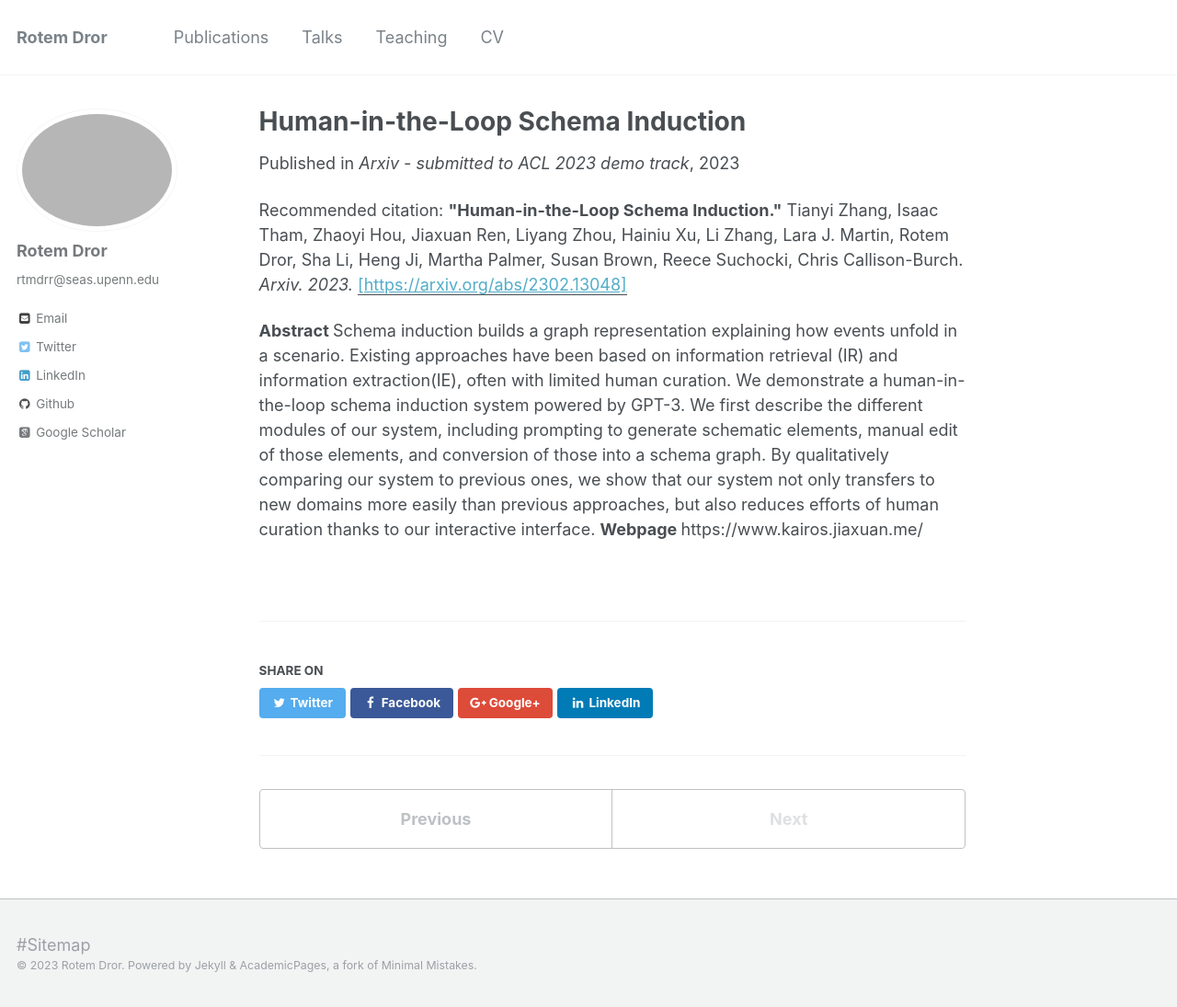
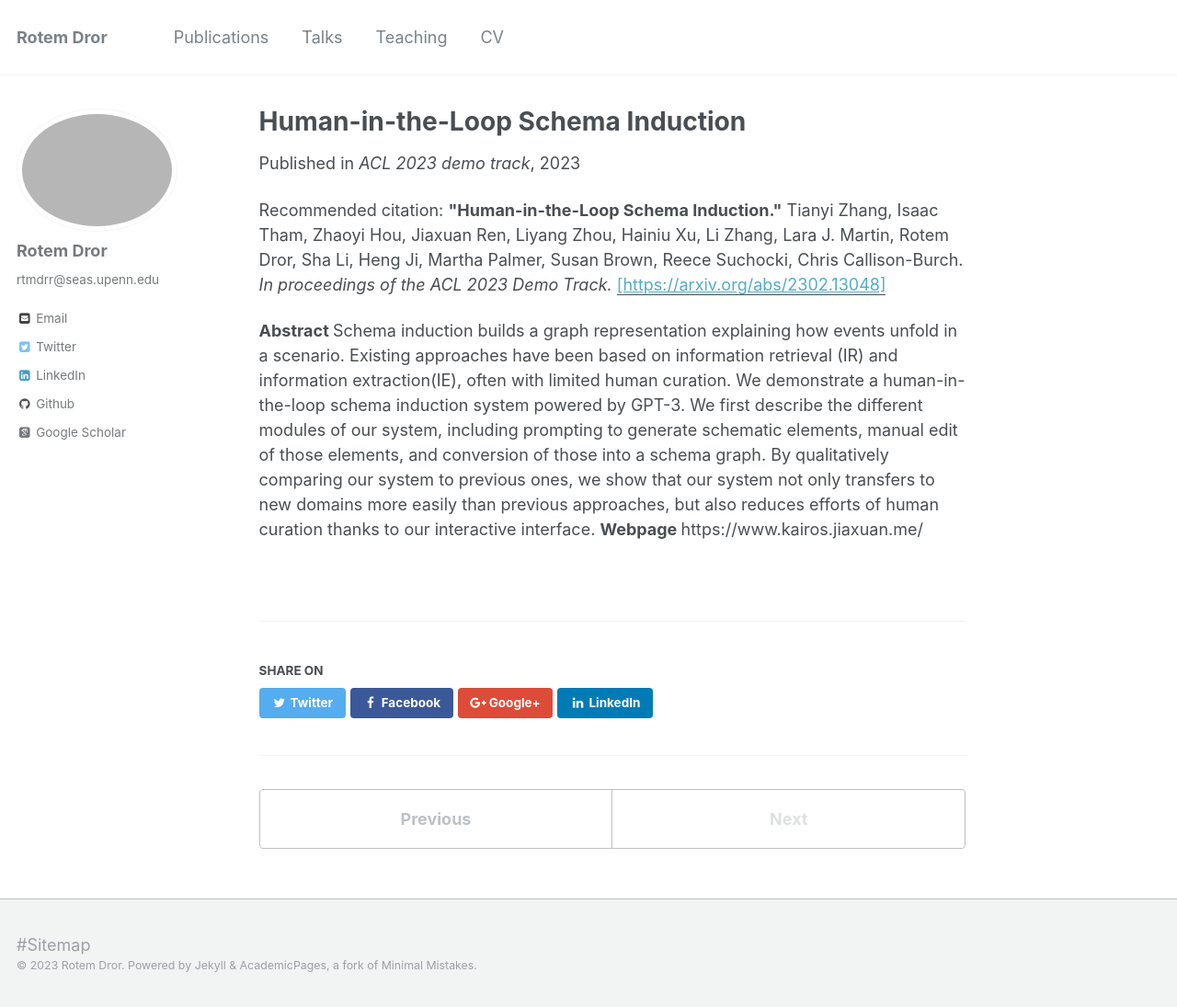
Before and after one commit to rtmdrr/rtmdrr.github.io, a Jekyll site: the page built from _publications/tianyi_schema.md, in a window 1280 px wide and 1095 px high. Shown: the whole window at 92% size. Built offline with Jekyll 4.4.1, drawn with Linux system fonts in a browser that asks for light colours; some web fonts are replaced.

Commit message:
Update tianyi_schema.md

```diff
--- a/_publications/tianyi_schema.md
+++ b/_publications/tianyi_schema.md
@@ -3,9 +3,9 @@ title: "Human-in-the-Loop Schema Induction"
 collection: publications
 permalink: /publication/tianyi_schema
 date: 2023-02-25
-venue: 'Arxiv - submitted to ACL 2023 demo track'
+venue: 'ACL 2023 demo track'
 paperurl: '[https://arxiv.org/abs/2302.13048]'
-citation: '<b>"Human-in-the-Loop Schema Induction."</b> Tianyi Zhang, Isaac Tham, Zhaoyi Hou, Jiaxuan Ren, Liyang Zhou, Hainiu Xu, Li Zhang, Lara J. Martin, Rotem Dror, Sha Li, Heng Ji, Martha Palmer, Susan Brown, Reece Suchocki, Chris Callison-Burch. <i> Arxiv. 2023.</i>'
+citation: '<b>"Human-in-the-Loop Schema Induction."</b> Tianyi Zhang, Isaac Tham, Zhaoyi Hou, Jiaxuan Ren, Liyang Zhou, Hainiu Xu, Li Zhang, Lara J. Martin, Rotem Dror, Sha Li, Heng Ji, Martha Palmer, Susan Brown, Reece Suchocki, Chris Callison-Burch. <i> In proceedings of the ACL 2023 Demo Track.</i>'
 ---
 
 <b> Abstract </b>
```
